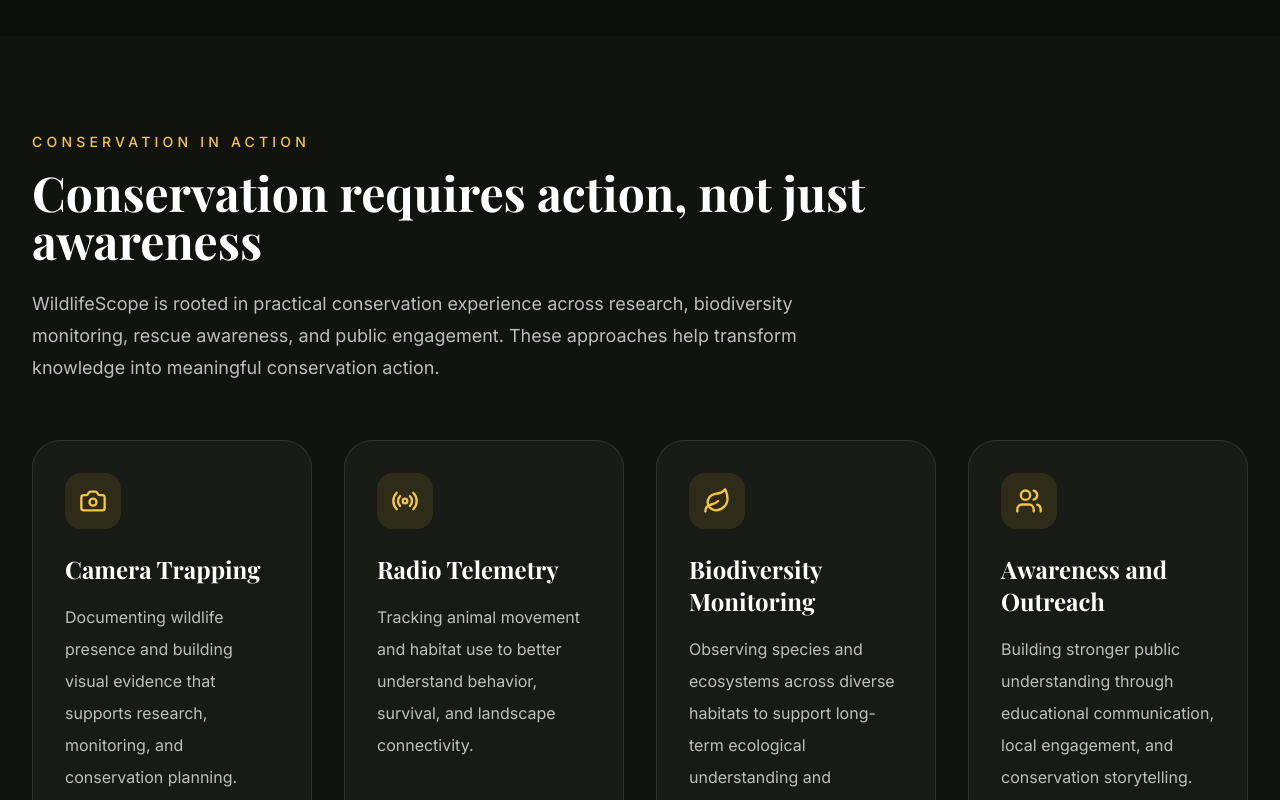
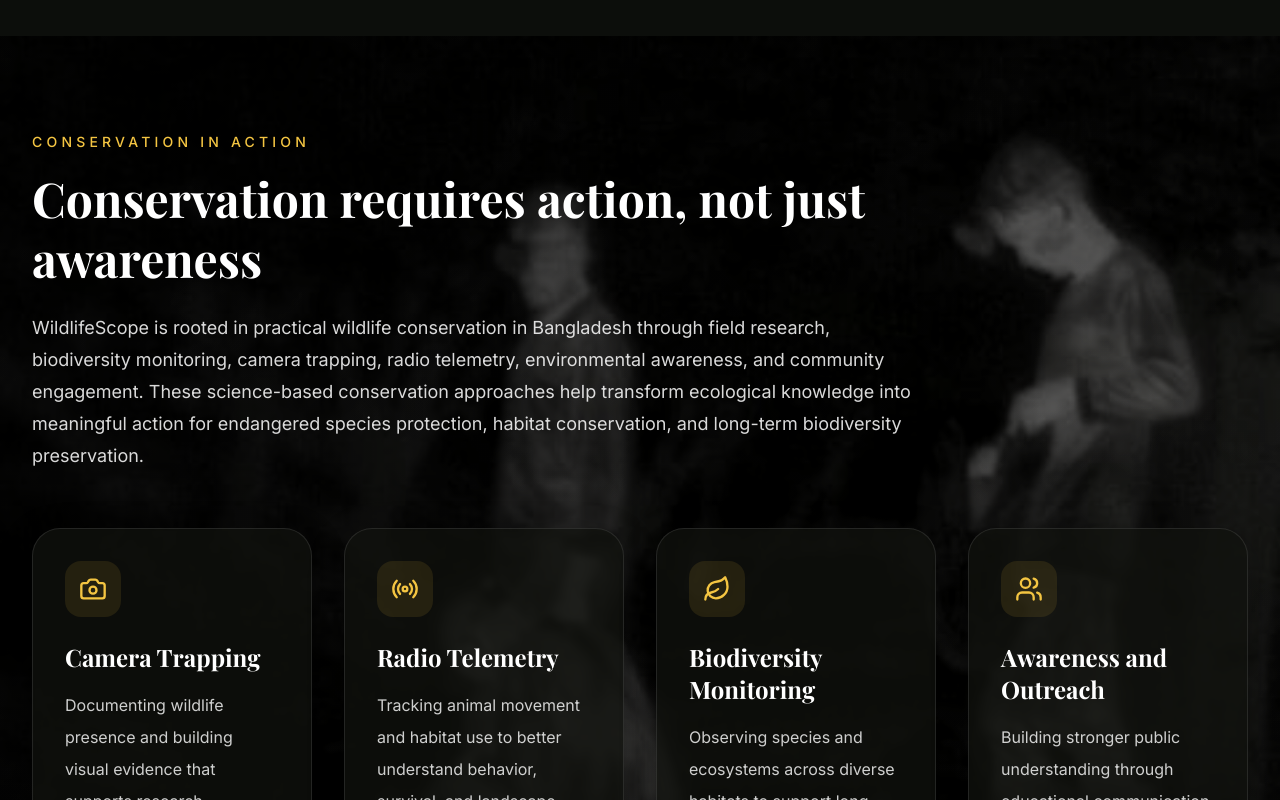
Before and after one commit to carb91-sow/wildlifescope.org, a Next.js app: page / in a window 1280 px wide. Shown: the part 5020-5820 px from the top of the page. Built offline with nearby package versions, Linux system fonts and the light colour scheme; a web font is replaced by a local one.

Commit message:
Update page.tsx

```diff
--- a/app/page.tsx
+++ b/app/page.tsx
@@ -569,20 +569,39 @@ export default function HomePage() {
         </section>
 
        {/* Conservation in Action */}
-        <section className="bg-[#11130f] py-20 lg:py-24">
-          <div className="mx-auto max-w-7xl px-6 lg:px-8">
-            <div className="mb-14">
+<section className="relative overflow-hidden py-20 lg:py-24">
+  <div className="absolute inset-0">
+    <Image
+      src="/images/conservation-in-action-thermal.jpg"
+      alt="Nighttime wildlife conservation field research and biodiversity monitoring in Bangladesh"
+      fill
+      className="object-cover brightness-[0.82] contrast-110 saturate-[0.9]"
+      sizes="100vw"
+    />
+
+    {/* Mild overlay to keep image visible but text readable */}
+    <div className="absolute inset-0 bg-black/38" />
+    <div className="absolute inset-0 bg-gradient-to-r from-black/62 via-black/34 to-black/20" />
+    <div className="absolute inset-0 bg-gradient-to-b from-black/18 via-transparent to-black/30" />
+  </div>
+
+  <div className="relative mx-auto max-w-7xl px-6 lg:px-8">
+    <div className="mb-14 max-w-4xl">
       <p className="text-sm font-medium uppercase tracking-[0.3em] text-[#f4c542]">
         Conservation in Action
       </p>
-              <h2 className="mt-4 max-w-4xl font-serif text-3xl font-bold text-white md:text-5xl">
+
+      <h2 className="mt-4 max-w-5xl font-serif text-3xl font-bold leading-tight text-white md:text-5xl">
         Conservation requires action, not just awareness
       </h2>
-              <p className="mt-6 max-w-3xl text-lg leading-8 text-white/72">
-                WildlifeScope is rooted in practical conservation experience across
-                research, biodiversity monitoring, rescue awareness, and public engagement.
-                These approaches help transform knowledge into meaningful conservation
-                action.
+
+      <p className="mt-6 max-w-4xl text-lg leading-8 text-white/85">
+        WildlifeScope is rooted in practical wildlife conservation in Bangladesh
+        through field research, biodiversity monitoring, camera trapping, radio
+        telemetry, environmental awareness, and community engagement. These
+        science-based conservation approaches help transform ecological knowledge
+        into meaningful action for endangered species protection, habitat
+        conservation, and long-term biodiversity preservation.
       </p>
     </div>
 
@@ -596,19 +615,26 @@ export default function HomePage() {
             whileInView={{ opacity: 1, y: 0 }}
             viewport={{ once: true, margin: "-80px" }}
             transition={{ delay: index * 0.08, duration: 0.55 }}
-                    className="rounded-[28px] border border-white/10 bg-[#171a15] p-8"
+            className="rounded-[28px] border border-white/10 bg-[#11130f]/72 p-8 backdrop-blur-[2px] shadow-[0_10px_35px_rgba(0,0,0,0.25)]"
           >
             <div className="flex h-14 w-14 items-center justify-center rounded-2xl bg-[#f4c542]/10 text-[#f4c542]">
               <Icon className="h-7 w-7" />
             </div>
+
             <h3 className="mt-6 font-serif text-2xl font-bold text-white">
               {item.title}
             </h3>
-                    <p className="mt-4 leading-8 text-white/72">{item.description}</p>
+
+            <p className="mt-4 leading-8 text-white/80">{item.description}</p>
           </motion.div>
         )
       })}
     </div>
+
+    <p className="sr-only">
+      Wildlife researchers conducting nighttime conservation fieldwork in
+      Bangladesh using practical biodiversity monitoring methods.
+    </p>
   </div>
 </section>
 
```
Lines whose indentation alone changed are shown as unchanged.
